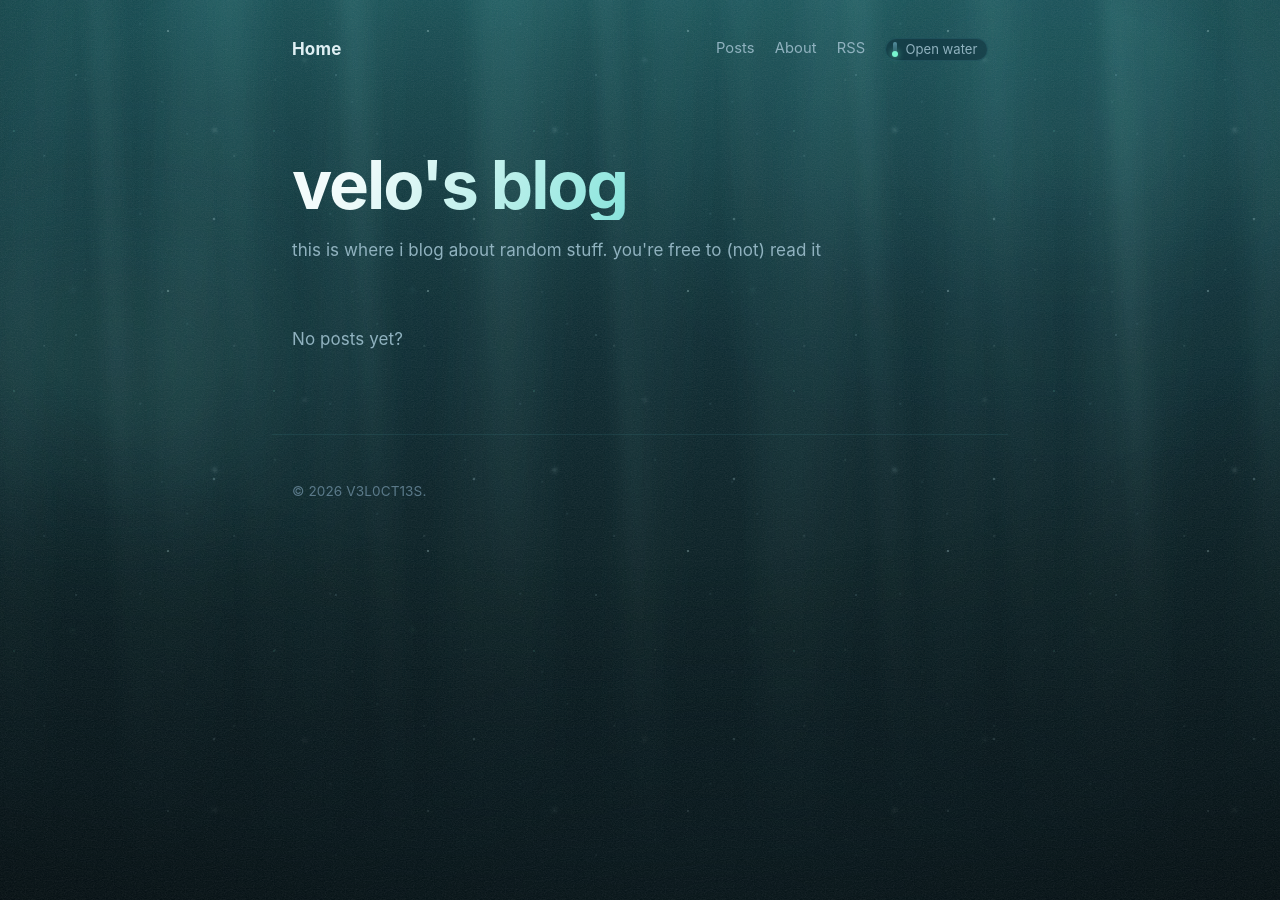
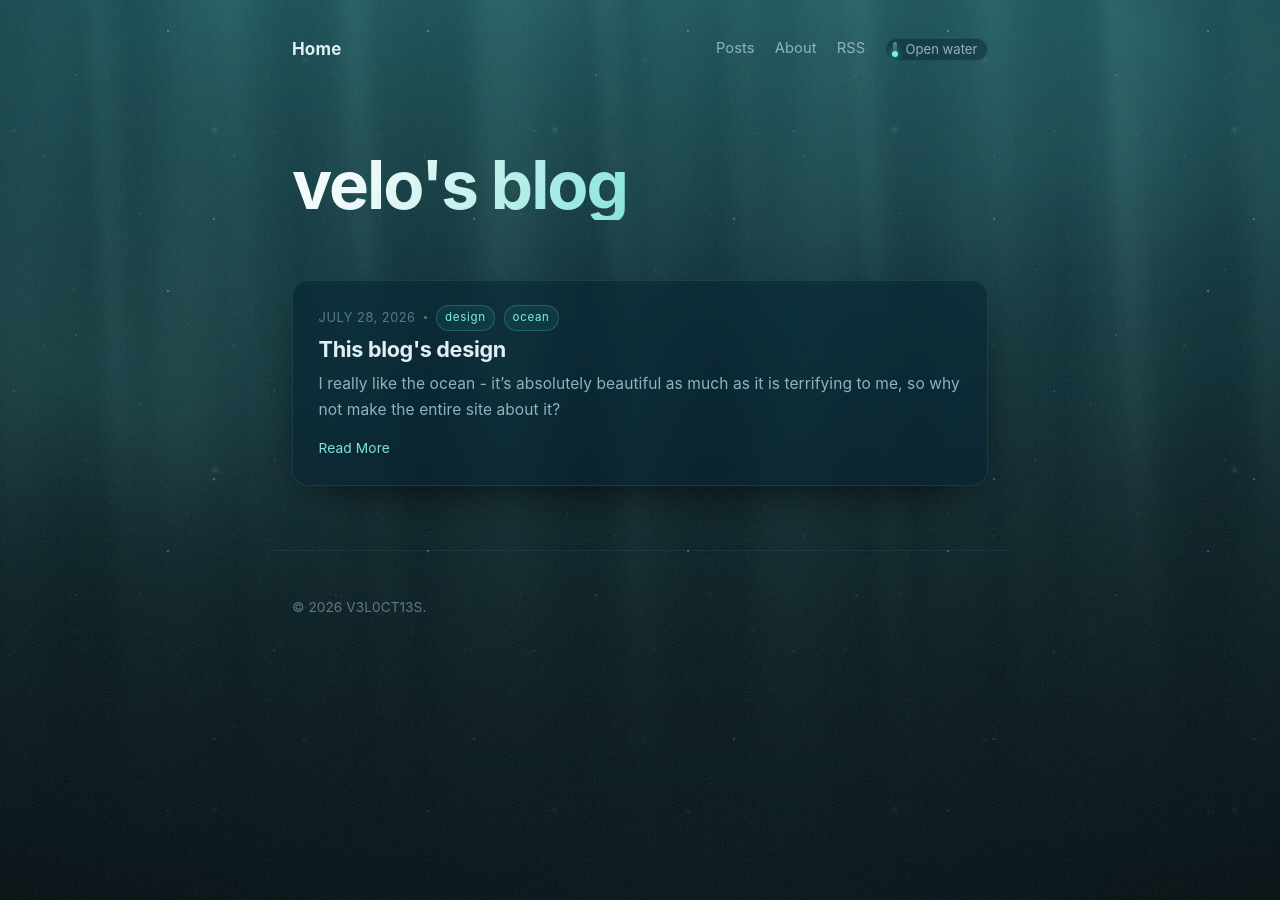
Before and after one commit to V3L0C1T13S/v3l0c1t13s.github.io, a Jekyll site: the page built from index.html, in a window 1280 px wide. Built offline with Jekyll 4.4.1, drawn with Linux system fonts in a browser that asks for light colours.

Commit message:
remove subtext, add an example blog post :p

```diff
--- a/_config.yml
+++ b/_config.yml
@@ -1,6 +1,5 @@
 title: velo's blog
-description: >-
-  this is where i blog about random stuff. you're free to (not) read it
+description: ""
 author: V3L0CT13S
 
 url: "https://v3l0c1t13s.github.io"
--- /dev/null
+++ b/_posts/2026-07-28-design.md
@@ -0,0 +1,9 @@
+---
+title: "This blog's design"
+date: 2026-07-28
+tags: [design, ocean]
+---
+
+I really like the ocean - it's absolutely beautiful as much as it is terrifying to me, so why not make the entire site about it?
+
+The site is primarily designed and inspired off my favorite type of haze in the ocean: green in an abyss of dark turquoise.
```
